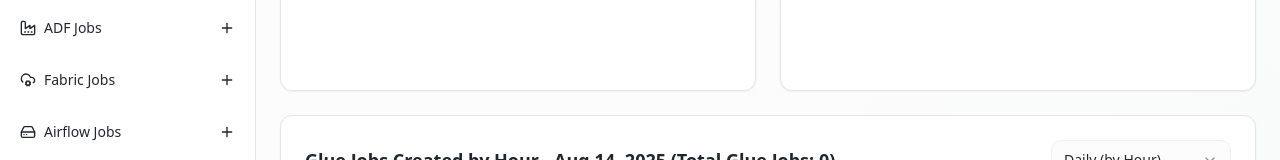
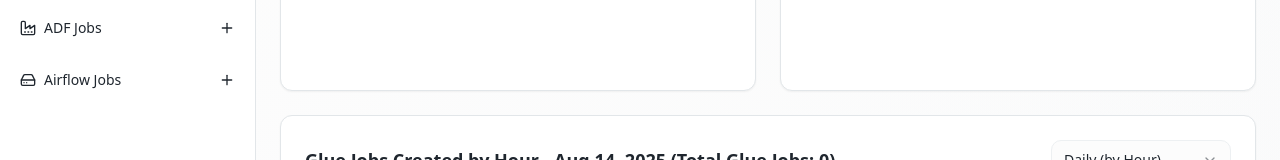
Before and after one commit to sulthanpathan-quadrant/ingestq-frontend, a React (Vite) app: page /dashboard/jobs in a window 1280 px wide. Shown: the part 347-507 px from the top of the page. Built offline with nearby package versions, Linux system fonts and the light colour scheme.

Commit message:
Remove 'Fabric Jobs' from job options
Removed 'Fabric Jobs' entry from the jobs list.

```diff
--- a/src/components/AuthenticatedLayout.tsx
+++ b/src/components/AuthenticatedLayout.tsx
@@ -33,7 +33,6 @@ const jobCategories = [
   { id: 'lambda', name: 'Lambda Jobs', icon: Zap },
   { id: 'batch', name: 'Batch Jobs', icon: Package },
   { id: 'adf', name: 'ADF Jobs', icon: Factory },
-  {id: 'fabric', name: 'Fabric Jobs', icon: CloudCog },
   { id: 'airflow', name: 'Airflow Jobs', icon: HardDrive },
 
 ];
```
